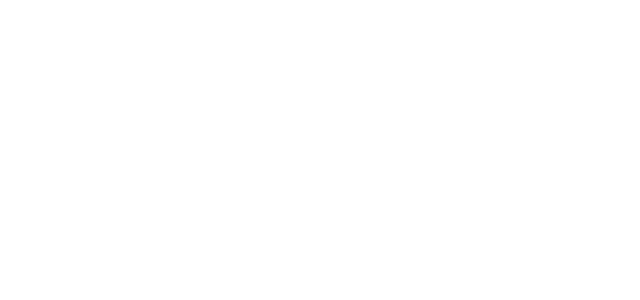
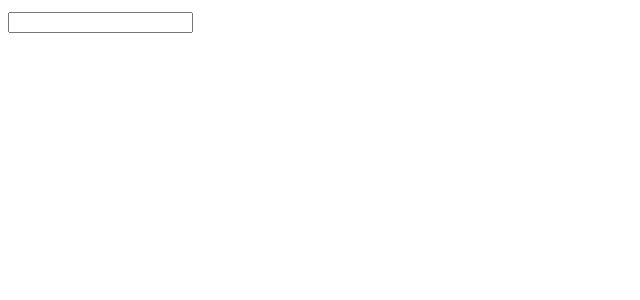
Before and after one commit to FE-GROUND/playground, a Next.js app: page / in a window 1280 px wide. Shown: the top 300 px of the page, without its empty margins (0-640 px from the left). Built offline with nearby package versions, Linux system fonts and the light colour scheme.

Commit message:
Input 컴포넌트 작성

```diff
--- a/pages/index.tsx
+++ b/pages/index.tsx
@@ -1,5 +1,5 @@
-import { HomeScreen } from "@/Home";
+import {HomeScreen} from '@/Home';
 
 export default function HomePage() {
-  <HomeScreen />;
+	return <HomeScreen />;
 }
--- a/src/Home/index.tsx
+++ b/src/Home/index.tsx
@@ -1,3 +1,9 @@
+import InputComponent from '@/common/Input';
+
 export const HomeScreen = () => {
-  return null;
+	return (
+		<div>
+			<InputComponent name={'headless-input'} />
+		</div>
+	);
 };
--- /dev/null
+++ b/src/common/Input/index.tsx
@@ -0,0 +1,36 @@
+import {FC, HTMLInputTypeAttribute} from 'react';
+import {useInput} from './useInput';
+
+interface InputComponentProps {
+	type?: HTMLInputTypeAttribute;
+	name: string;
+	className?: string;
+	maxLength?: number;
+}
+
+const InputComponent: FC<InputComponentProps> = ({
+	type = 'text',
+	name,
+	className,
+	maxLength,
+}) => {
+	const {value, setFocusFlag, onChange} = useInput();
+
+	return (
+		<div className={className}>
+			<label htmlFor={name}>
+				<input
+					type={type}
+					name={name}
+					value={value}
+					maxLength={maxLength}
+					onChange={onChange}
+					onFocus={() => setFocusFlag(true)}
+					onBlur={() => setFocusFlag(false)}
+				/>
+			</label>
+		</div>
+	);
+};
+
+export default InputComponent;
--- /dev/null
+++ b/src/common/Input/useInput.ts
@@ -0,0 +1,12 @@
+import {ChangeEvent, useCallback, useState} from 'react';
+
+export const useInput = () => {
+	const [value, setValue] = useState<string>();
+	const [focusFlag, setFocusFlag] = useState<boolean>();
+
+	const handleChange = useCallback((e: ChangeEvent<HTMLInputElement>) => {
+		setValue(e.target.value);
+	}, []);
+
+	return {value, focusFlag, setFocusFlag, onChange: handleChange};
+};
```
